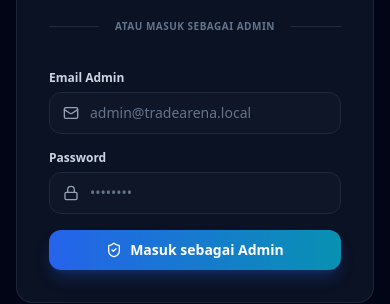
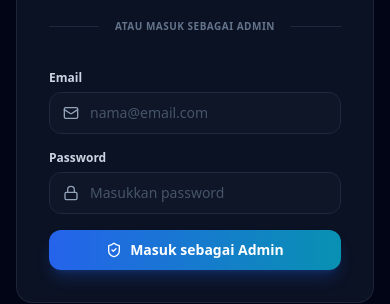
Before and after one commit to faisalfariq/tradearena, a Next.js app in the folder frontend/: page /login in a window 390 px wide. Shown: the part 434-738 px from the top of the page. Built offline with nearby package versions, Linux system fonts and the light colour scheme; no server answers.

Commit message:
fix(mobile): fix layout squishing on mobile by correcting AppShell flex direction and update login placeholder

```diff
--- a/frontend/src/app/login/page.tsx
+++ b/frontend/src/app/login/page.tsx
@@ -190,7 +190,7 @@ export default function LoginPage() {
           <form onSubmit={handleSubmit} className="space-y-4">
             <div>
               <label className="block text-xs font-semibold text-slate-300 mb-1.5">
-                Email Admin
+                Email
               </label>
               <div className="relative">
                 <Mail className="w-4 h-4 text-slate-400 absolute left-3.5 top-1/2 -translate-y-1/2 pointer-events-none" />
@@ -199,8 +199,8 @@ export default function LoginPage() {
                   required
                   value={email}
                   onChange={(e) => setEmail(e.target.value)}
-                  placeholder="admin@tradearena.local"
-                  className="w-full pl-10 pr-4 py-2.5 rounded-xl bg-slate-900/90 border border-slate-800 text-slate-100 text-sm placeholder:text-slate-500 focus:outline-none focus:border-blue-500 focus:ring-1 focus:ring-blue-500 transition-all"
+                  placeholder="nama@email.com"
+                  className="w-full pl-10 pr-4 py-2.5 rounded-xl bg-slate-900/90 border border-slate-800 text-slate-100 text-sm placeholder:text-slate-600 focus:outline-none focus:border-blue-500 focus:ring-1 focus:ring-blue-500 transition-all"
                 />
               </div>
             </div>
@@ -216,8 +216,8 @@ export default function LoginPage() {
                   required
                   value={password}
                   onChange={(e) => setPassword(e.target.value)}
-                  placeholder="••••••••"
-                  className="w-full pl-10 pr-4 py-2.5 rounded-xl bg-slate-900/90 border border-slate-800 text-slate-100 text-sm placeholder:text-slate-500 focus:outline-none focus:border-blue-500 focus:ring-1 focus:ring-blue-500 transition-all"
+                  placeholder="Masukkan password"
+                  className="w-full pl-10 pr-4 py-2.5 rounded-xl bg-slate-900/90 border border-slate-800 text-slate-100 text-sm placeholder:text-slate-600 focus:outline-none focus:border-blue-500 focus:ring-1 focus:ring-blue-500 transition-all"
                 />
               </div>
             </div>
--- a/frontend/src/app/page.tsx
+++ b/frontend/src/app/page.tsx
@@ -146,18 +146,18 @@ export default function HomePage() {
             </p>
           </div>
 
-          <div className="flex items-center gap-3">
+          <div className="flex items-center gap-2.5 sm:gap-3 flex-wrap">
             <button
               onClick={fetchStats}
               disabled={loading}
-              className="px-3.5 py-2 rounded-xl bg-slate-900 border border-slate-700/80 hover:bg-slate-800 text-xs font-semibold text-slate-200 flex items-center gap-2 transition-all shadow-sm"
+              className="flex-1 sm:flex-none justify-center px-3.5 py-2 rounded-xl bg-slate-900 border border-slate-700/80 hover:bg-slate-800 text-xs font-semibold text-slate-200 flex items-center gap-2 transition-all shadow-sm"
             >
               <RefreshCw className={`w-3.5 h-3.5 ${loading ? 'animate-spin text-blue-400' : ''}`} />
               <span>Segarkan Data</span>
             </button>
             <Link
               href="/tournaments/new"
-              className="px-4 py-2 rounded-xl bg-blue-600 hover:bg-blue-500 text-white text-xs font-semibold flex items-center gap-2 shadow-lg shadow-blue-600/25 transition-all"
+              className="flex-1 sm:flex-none justify-center px-4 py-2 rounded-xl bg-blue-600 hover:bg-blue-500 text-white text-xs font-semibold flex items-center gap-2 shadow-lg shadow-blue-600/25 transition-all whitespace-nowrap"
             >
               <PlusCircle className="w-4 h-4" />
               <span>Buat Turnamen</span>
@@ -501,17 +501,17 @@ export default function HomePage() {
             </p>
           </div>
 
-          <div className="flex items-center gap-3">
+          <div className="flex items-center gap-2.5 sm:gap-3 flex-wrap">
             <Link
               href="/my-picks"
-              className="px-4 py-2 rounded-xl bg-blue-600 hover:bg-blue-500 text-white text-xs font-semibold flex items-center gap-2 shadow-lg shadow-blue-600/25 transition-all"
+              className="flex-1 sm:flex-none justify-center px-4 py-2 rounded-xl bg-blue-600 hover:bg-blue-500 text-white text-xs font-semibold flex items-center gap-2 shadow-lg shadow-blue-600/25 transition-all whitespace-nowrap"
             >
               <CheckSquare className="w-4 h-4" />
               <span>Pick Saham Saya</span>
             </Link>
             <Link
               href="/tournaments"
-              className="px-3.5 py-2 rounded-xl bg-slate-900 border border-slate-700/80 hover:bg-slate-800 text-xs font-semibold text-slate-200 flex items-center gap-2 transition-all shadow-sm"
+              className="flex-1 sm:flex-none justify-center px-3.5 py-2 rounded-xl bg-slate-900 border border-slate-700/80 hover:bg-slate-800 text-xs font-semibold text-slate-200 flex items-center gap-2 transition-all shadow-sm whitespace-nowrap"
             >
               <Trophy className="w-3.5 h-3.5 text-blue-400" />
               <span>Semua Turnamen</span>
--- a/frontend/src/components/AppShell.tsx
+++ b/frontend/src/components/AppShell.tsx
@@ -65,13 +65,13 @@ export default function AppShell({ children }: { children: React.ReactNode }) {
     );
   }
 
-  // 4. Authenticated Admin: Full operations environment with Admin Sidebar
+  // 4. Authenticated: Full operations environment with Sidebar
   return (
-    <div className="min-h-screen flex bg-slate-950 text-slate-100">
+    <div className="min-h-screen flex flex-col md:flex-row bg-slate-950 text-slate-100">
       <Sidebar />
-      <main className="flex-1 w-full md:pl-64 flex flex-col min-h-screen overflow-x-hidden">
+      <div className="flex-1 w-full md:pl-64 flex flex-col min-h-screen overflow-x-hidden">
         {children}
-      </main>
+      </div>
     </div>
   );
 }
--- a/frontend/src/components/Sidebar.tsx
+++ b/frontend/src/components/Sidebar.tsx
@@ -85,7 +85,7 @@ export default function Sidebar() {
   return (
     <>
       {/* Mobile Topbar with Hamburger */}
-      <div className="md:hidden sticky top-0 z-40 flex items-center justify-between px-4 py-3 bg-slate-950/90 backdrop-blur-md border-b border-slate-800">
+      <div className="md:hidden sticky top-0 z-40 w-full flex items-center justify-between px-4 py-3 bg-slate-950/90 backdrop-blur-md border-b border-slate-800 shrink-0">
         <Link href="/" className="flex items-center gap-2.5">
           <div className="w-8 h-8 rounded-xl bg-gradient-to-tr from-blue-600 to-cyan-500 flex items-center justify-center shadow-md shadow-blue-500/25">
             <TrendingUp className="w-4 h-4 text-white" />
```
